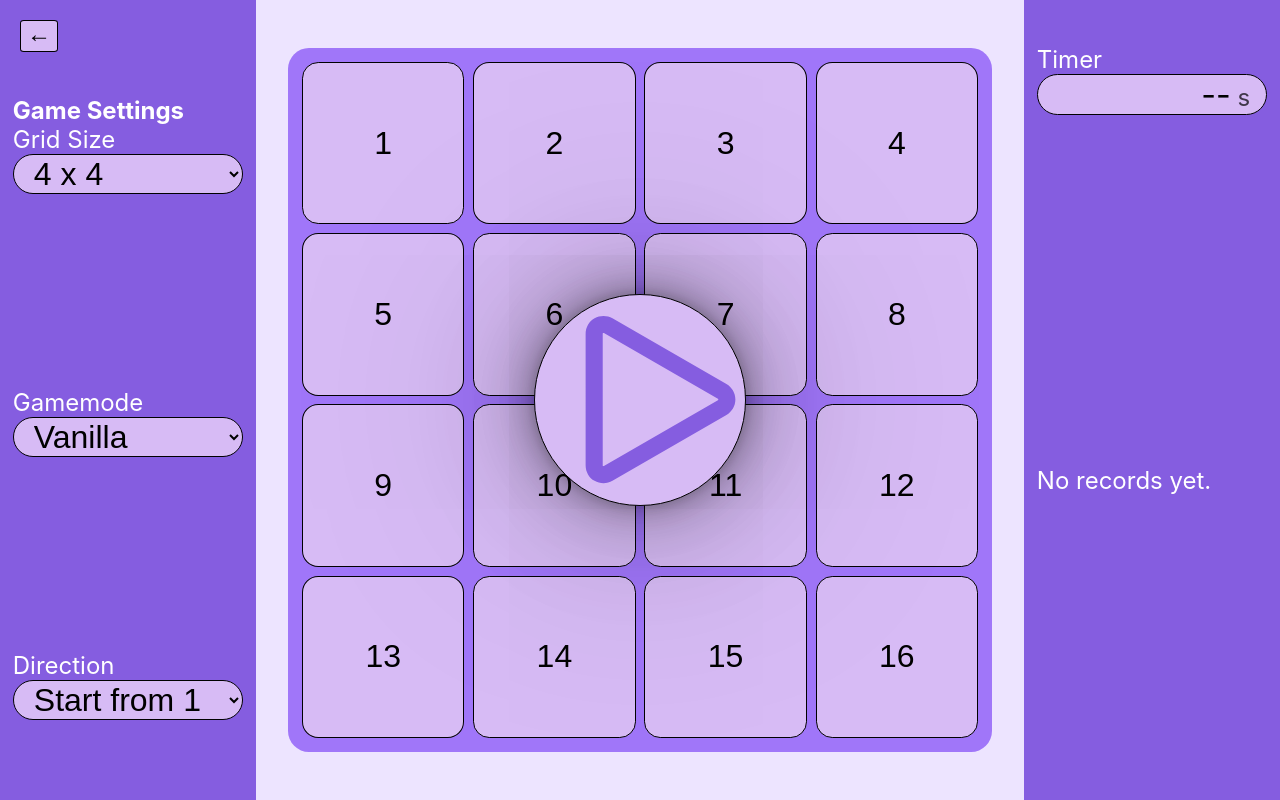
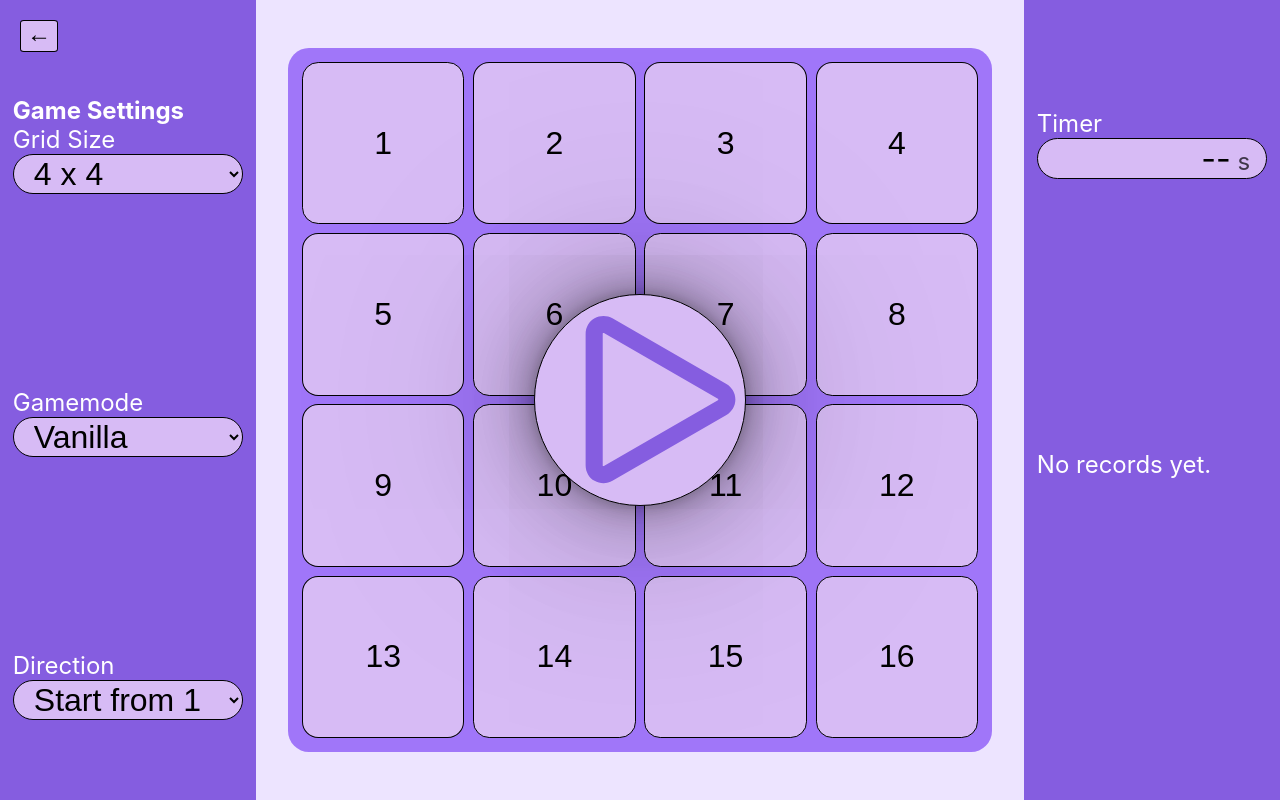
Before and after one commit to BerkYeni/schulteproject, a React (Create React App) app: page / in a window 1280 px wide. Built offline with nearby package versions, Linux system fonts and the light colour scheme.

Commit message:
styled statistics

```diff
--- a/src/App.css
+++ b/src/App.css
@@ -353,6 +353,15 @@ button:hover {
   font-size: xx-large;
 }
 
+.statisticsInner {
+  display: flex;
+  width: 100%;
+  height: 100%;
+  flex-direction: column;
+  align-items: center;
+  padding: 10vmin 0;
+}
+
 
 @keyframes reveal {
   0% {
--- a/src/components/StatisticsPanel/Statistics.tsx
+++ b/src/components/StatisticsPanel/Statistics.tsx
@@ -24,6 +24,7 @@ const Statistics: FC<StatisticsProps> = (props) => {
 
   return (
     <div className={`statistics smoothTransition ${hidden ? "slideRight" : ""}`}>
+      <div className="statisticsInner">
         <Chronometer
           chronometerState={chronometerState}
           lastPlayedInSeconds={lastPlayedInSeconds}
@@ -33,6 +34,7 @@ const Statistics: FC<StatisticsProps> = (props) => {
           onResetMatches={onResetMatches}
         />
       </div>
+    </div>
   );
 };
 
```
Lines whose indentation alone changed are shown as unchanged.
